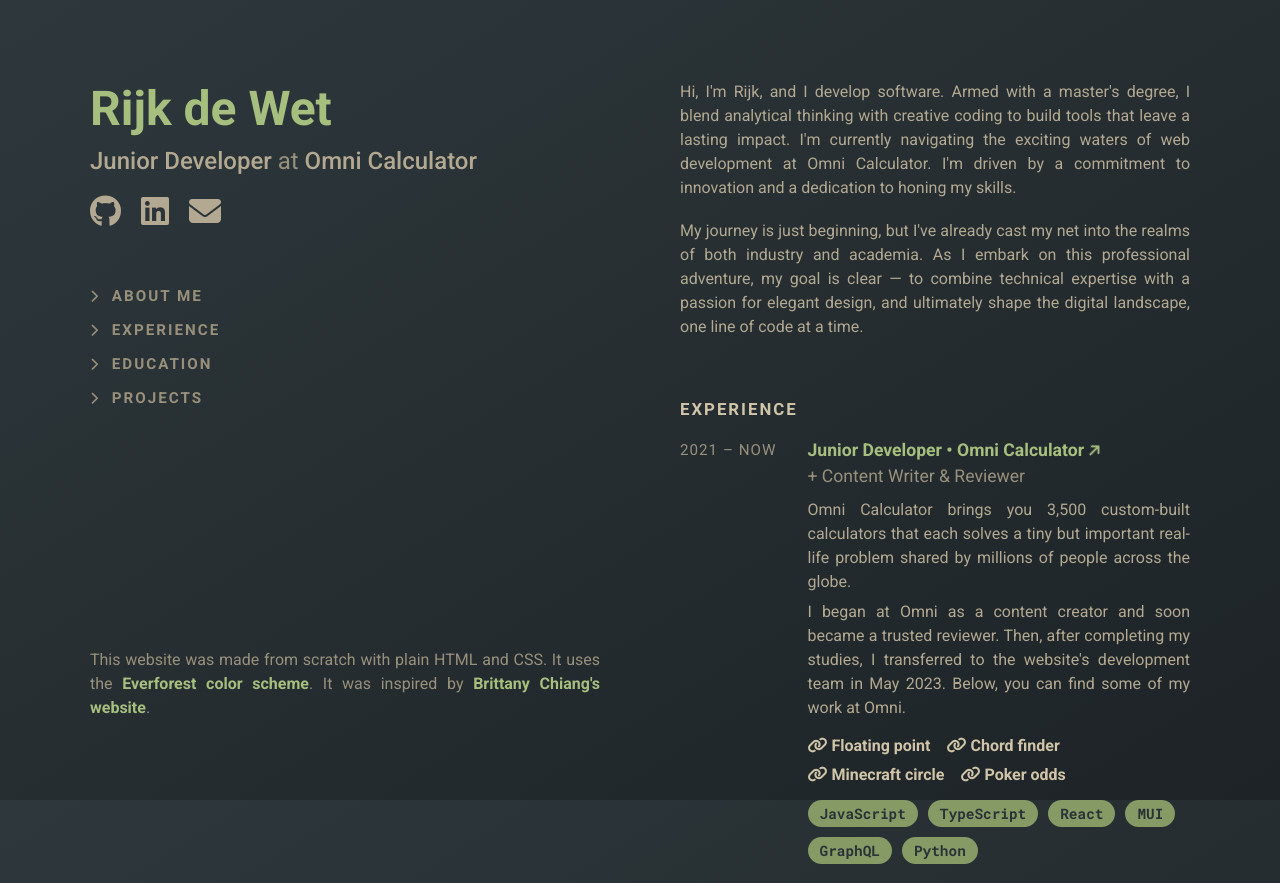
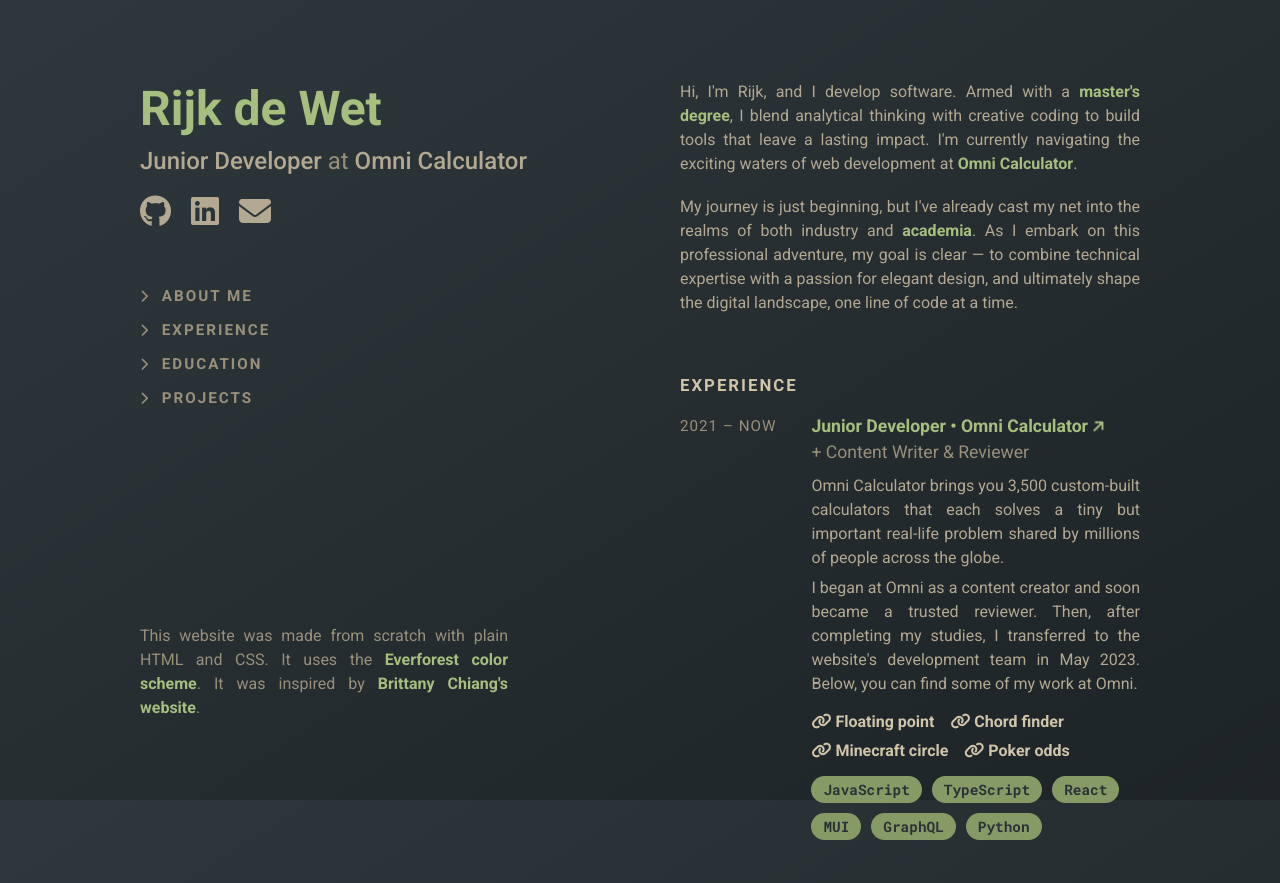
Before and after one commit to rijkdw/portfolio, a plain HTML site: page index.html in a window 1280 px wide. Shown: the top 883 px of the page. Drawn offline with Linux system fonts and the light colour scheme.

Commit message:
slightly better layout; links in about-me; _blank in social media links

```diff
--- a/index.html
+++ b/index.html
@@ -53,19 +53,19 @@
     <div class="global-left">
       <div class="header-and-nav">
         <header>
-          <h1>Rijk de Wet</h1>
+          <h1><a href="/#">Rijk de Wet</a></h1>
           <h2>
-            <span class="position">Junior Developer</span> at
-            <span class="company">Omni Calculator</span>
+            <strong>Junior Developer</strong> at
+            <strong>Omni Calculator</strong>
           </h2>
           <div class="social-media">
-            <a href="https://github.com/rijkdw"
+            <a href="https://github.com/rijkdw" target="_blank"
               ><i class="fab fa-github"></i
             ></a>
-            <a href="https://www.linkedin.com/in/rijk-de-wet/"
+            <a href="https://www.linkedin.com/in/rijk-de-wet/" target="_blank"
               ><i class="fab fa-linkedin"></i
             ></a>
-            <a href="mailto:rijkdw1@gmail.com"
+            <a href="mailto:rijkdw1@gmail.com" target="_blank"
               ><i class="fas fa-envelope"></i
             ></a>
           </div>
@@ -118,26 +118,27 @@
       <section id="about-me">
         <h3 hidewhenwide>About Me</h3>
         <p>
-          Hi, I'm Rijk, and I develop software. Armed with a master's degree, I
-          blend analytical thinking with creative coding to build tools that
-          leave a lasting impact. I'm currently navigating the exciting waters
-          of web development at Omni Calculator. I'm driven by a commitment to
-          innovation and a dedication to honing my skills.
+          Hi, I'm Rijk, and I develop software. Armed with a
+          <a href="#masters">master's degree</a>, I blend analytical thinking
+          with creative coding to build tools that leave a lasting impact. I'm
+          currently navigating the exciting waters of web development at
+          <a href="#junior-developer-omni">Omni Calculator</a>.
         </p>
         <br />
         <p>
           My journey is just beginning, but I've already cast my net into the
-          realms of both industry and academia. As I embark on this professional
-          adventure, my goal is clear — to combine technical expertise with a
-          passion for elegant design, and ultimately shape the digital
-          landscape, one line of code at a time.
+          realms of both industry and <a href="#ismsi-paper">academia</a>. As I
+          embark on this professional adventure, my goal is clear — to combine
+          technical expertise with a passion for elegant design, and ultimately
+          shape the digital landscape, one line of code at a time.
         </p>
       </section>
 
       <!-- Experience -->
       <section id="experience">
         <h3>Experience</h3>
-        <div class="entry">
+
+        <div class="entry" id="junior-developer-omni">
           <div class="entry-left"><p>2021 &ndash; now</p></div>
           <div class="entry-right">
             <h4>
@@ -203,7 +204,8 @@
       <!-- Education -->
       <section id="education">
         <h3>Education</h3>
-        <div class="entry">
+
+        <div class="entry" id="masters">
           <div class="entry-left"><p>2021 &ndash; 2022</p></div>
           <div class="entry-right">
             <h4>
@@ -221,13 +223,14 @@
             </p>
             <ol class="tags">
               <li>Python</li>
-              <li>Linux</li>
               <li>ScikitLearn</li>
               <li>Tensorflow</li>
               <li>Numpy</li>
+              <li>Linux</li>
             </ol>
           </div>
         </div>
+
         <div class="entry">
           <div class="entry-left"><p>2016 &ndash; 2020</p></div>
           <div class="entry-right">
@@ -257,7 +260,8 @@
       <!-- Projects -->
       <section id="projects">
         <h3>Projects</h3>
-        <div class="entry">
+
+        <div class="entry" id="ismsi-paper">
           <div class="entry-left"><p>March 2023</p></div>
           <div class="entry-right">
             <h4>
@@ -280,6 +284,7 @@
             </p>
             <ol class="tags">
               <li>Python</li>
+              <li>ScikitLearn</li>
               <li>Bash</li>
               <li>LaTeX</li>
             </ol>
--- a/styles.css
+++ b/styles.css
@@ -5,7 +5,7 @@
   --bg: #293236;
   --green: #a6bf7f;
   --green-dim: #869a66;
-  --green-bright: #82c702;
+  --green-bright: #91bf47;
   --fg: #b3a891;
   --fg-dim: #99907c;
   --fg-bright: #d1c5a9;
@@ -18,7 +18,7 @@
   background-attachment: fixed;
   margin: 80px auto;
   padding: 0px 60px;
-  max-width: 1100px;
+  max-width: 1000px;
 }
 
 @media screen and (max-width: 30rem) {
@@ -89,8 +89,7 @@
   color: var(--fg-dim);
 }
 
-header h2 .position,
-header h2 .company {
+header h2 strong {
   color: var(--fg);
   font-weight: 500;
 }
@@ -161,6 +160,7 @@
 
 footer.footer-wide {
   display: none;
+  width: 80%;
 }
 
 footer p {
@@ -236,7 +236,7 @@
 
 div.entry-left {
   display: inline;
-  flex: 1;
+  flex: 2;
   text-transform: uppercase;
   letter-spacing: 1px;
   font-size: 0.95rem;
@@ -249,7 +249,7 @@
 
 div.entry-right {
   display: inline;
-  flex: 3;
+  flex: 5;
 }
 
 div.entry-right p {
```
